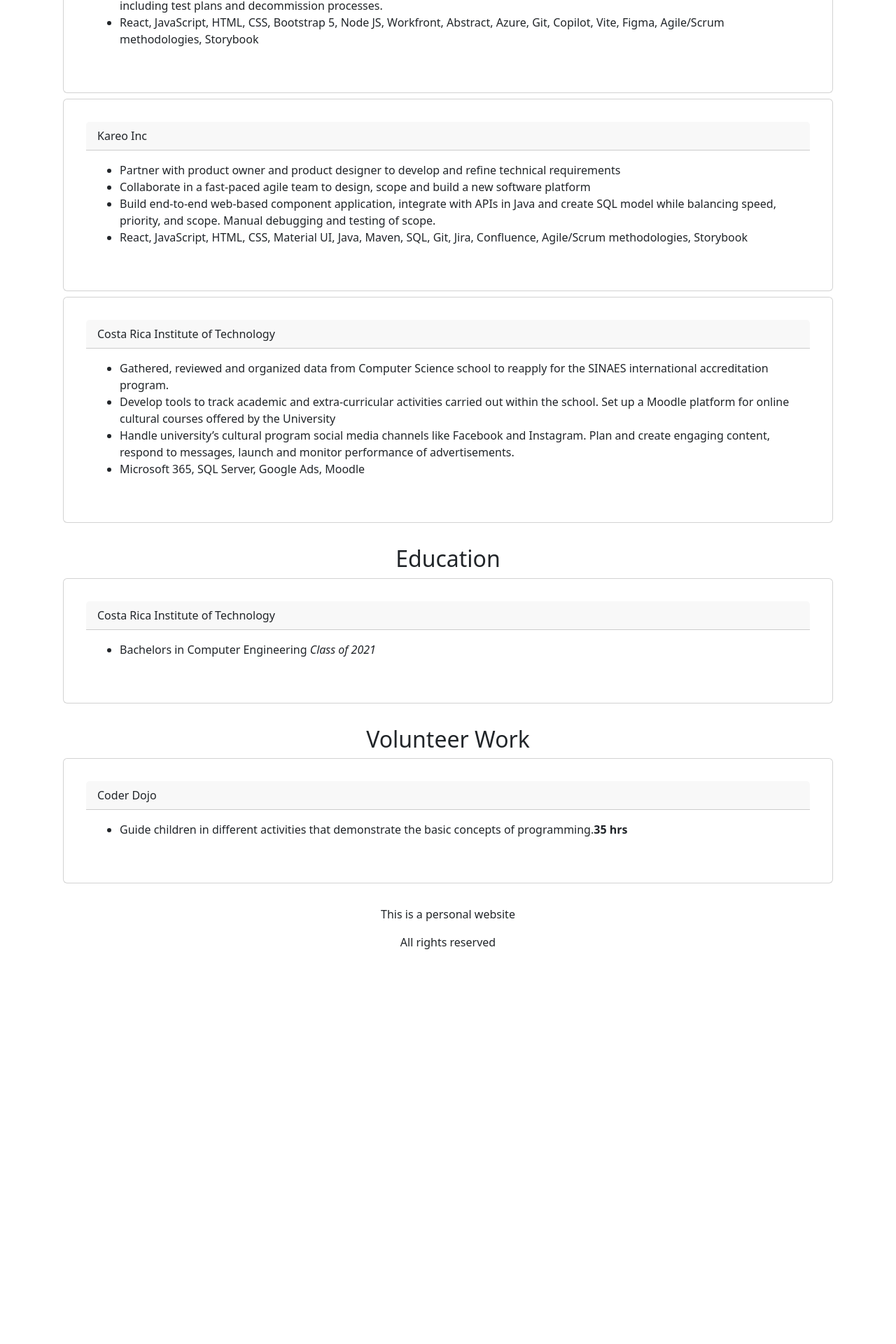
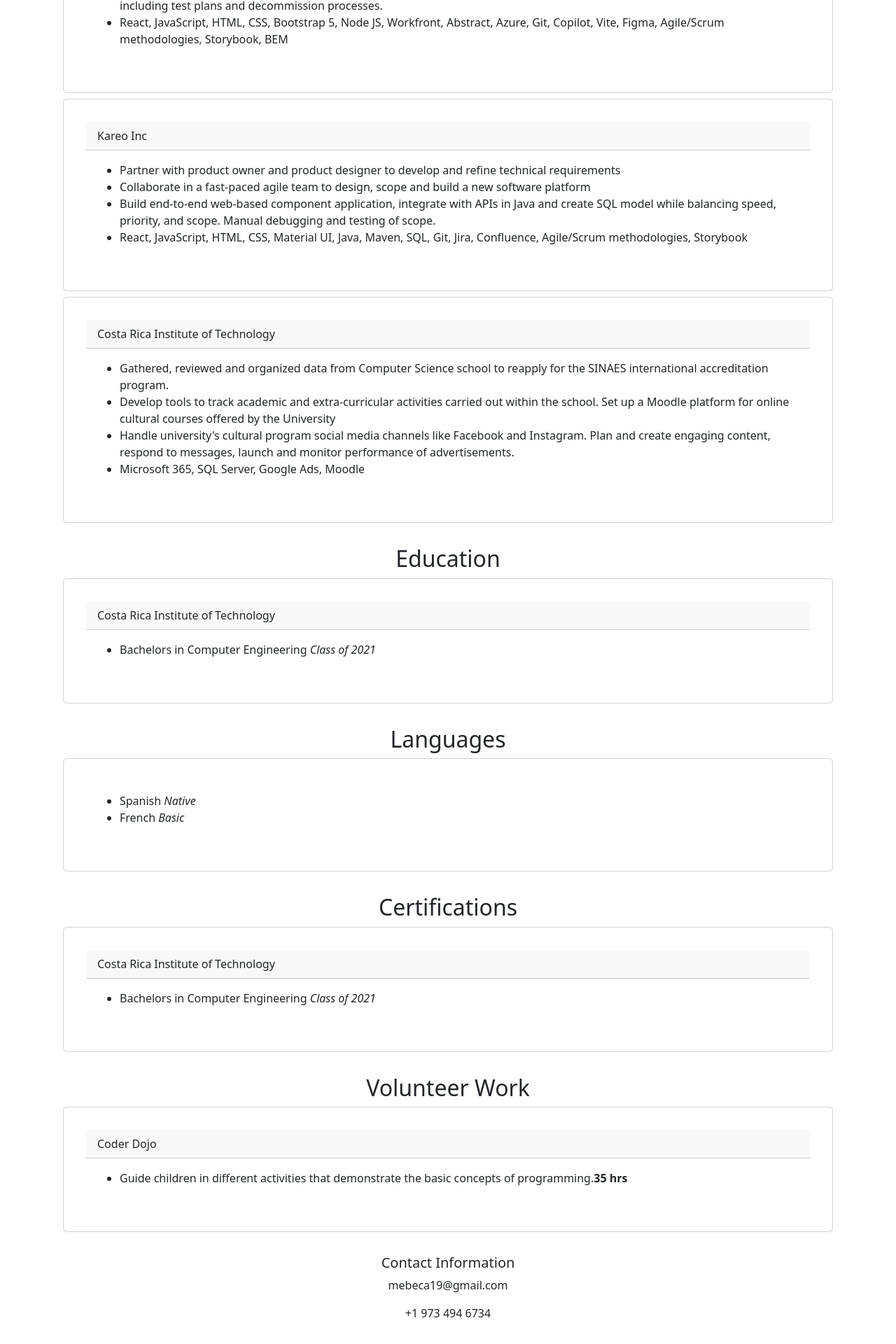
Before and after one commit to MelanieBermudez/demo-portfolio, a React (Vite) app: page / in a window 1280 px wide. Shown: the part 612-2532 px from the top of the page at 70% size. Before the commit the page ends 2018 px from the top, so only its background shows below. Built offline with nearby package versions, Linux system fonts and the light colour scheme.

Commit message:
Added data to sections

```diff
--- /dev/null
+++ b/data.json
@@ -0,0 +1,6 @@
+{
+    "user": {
+        "name":"admin",
+        "psd":"123"
+    }
+}
--- a/src/App.css
+++ b/src/App.css
@@ -1,5 +1,3 @@
-
-
 
 #root {
   max-width: 1280px;
--- a/src/App.jsx
+++ b/src/App.jsx
@@ -15,12 +15,13 @@
   return (
     <>
       <header className='header-box'>
-        <Nav className='justify-content-end nav-row'>
+        <Nav className='justify-content-end nav-row'
+         activeKey="/home">
           <NavItem>
-            <NavLink>Resume</NavLink>
+            <NavLink href='#experience'>Resume</NavLink>
           </NavItem>
           <NavItem>
-            <NavLink>Contact</NavLink>
+            <NavLink href='#contact'>Contact</NavLink>
           </NavItem>
         </Nav>
       </header>
@@ -30,12 +31,10 @@
       </Container>
 
       <Container className='d-flex pb-3 justify-content-evenly'>
-        <blockquote>Creativity and Innovation will preserve</blockquote>
+        <blockquote><q>Creativity and Innovation will preserve</q></blockquote>
       </Container>
 
-
-
-      <Container className='pt-4 info-box'>
+      <Container className='pt-4 info-box' id='experience'>
         <h2>
           Experience
         </h2>
@@ -56,7 +55,7 @@
               </li>
               <li>Implemented the latest industry trends and best practices to optimize front-end architecture and improve
                 application scalability including test plans and decommission processes.</li>
-              <li>React, JavaScript, HTML, CSS, Bootstrap 5, Node JS, Workfront, Abstract, Azure, Git, Copilot, Vite, Figma, Agile/Scrum methodologies, Storybook</li>
+              <li>React, JavaScript, HTML, CSS, Bootstrap 5, Node JS, Workfront, Abstract, Azure, Git, Copilot, Vite, Figma, Agile/Scrum methodologies, Storybook, BEM</li>
             </ul>
           </CardBody>
         </Card>
@@ -89,7 +88,7 @@
               Develop tools to track academic and extra-curricular activities carried out within the school. Set up a Moodle platform for online cultural courses offered by the University
               </li>
               <li>
-              Handle university’s cultural program social media channels like Facebook and Instagram. Plan and create engaging content, respond to messages, launch and monitor performance of advertisements.
+              Handle university&apos;s cultural program social media channels like Facebook and Instagram. Plan and create engaging content, respond to messages, launch and monitor performance of advertisements.
               </li>
               <li>Microsoft 365, SQL Server, Google Ads, Moodle</li>
             </ul>
@@ -100,6 +99,40 @@
       <Container className='pt-4 info-box'>
         <h2>
           Education
+        </h2>
+        <Card className='border-box m-2 text-start' >
+          <CardHeader >Costa Rica Institute of Technology</CardHeader>
+          <CardBody>
+            <ul >
+              <li>
+                Bachelors in Computer Engineering   <i>Class of 2021</i>
+              </li>
+            </ul>
+          </CardBody>
+        </Card>
+      </Container>
+
+      <Container className='pt-4 info-box'>
+        <h2>
+         Languages
+        </h2>
+        <Card className='border-box m-2 text-start' >
+          <CardBody>
+            <ul >
+              <li>
+               Spanish  <i>Native</i>
+              </li>
+              <li>
+               French  <i>Basic</i>
+              </li>
+            </ul>
+          </CardBody>
+        </Card>
+      </Container>
+
+      <Container className='pt-4 info-box'>
+        <h2>
+          Certifications
         </h2>
         <Card className='border-box m-2 text-start' >
           <CardHeader >Costa Rica Institute of Technology</CardHeader>
@@ -130,10 +163,16 @@
         </Card>
       </Container>
 
-      <footer className='pt-4 '>
+      <Container className='pt-4' id='contact'>
+        <h5>Contact Information</h5>
+        <p>mebeca19@gmail.com</p>
+        <p>+1 973 494 6734</p>
+      </Container>
+
+      {/* <footer className='pt-4 '>
         <p>This is a personal website</p>
         <p>All rights reserved</p>
-      </footer>
+      </footer> */}
 
     </>
   )
```
